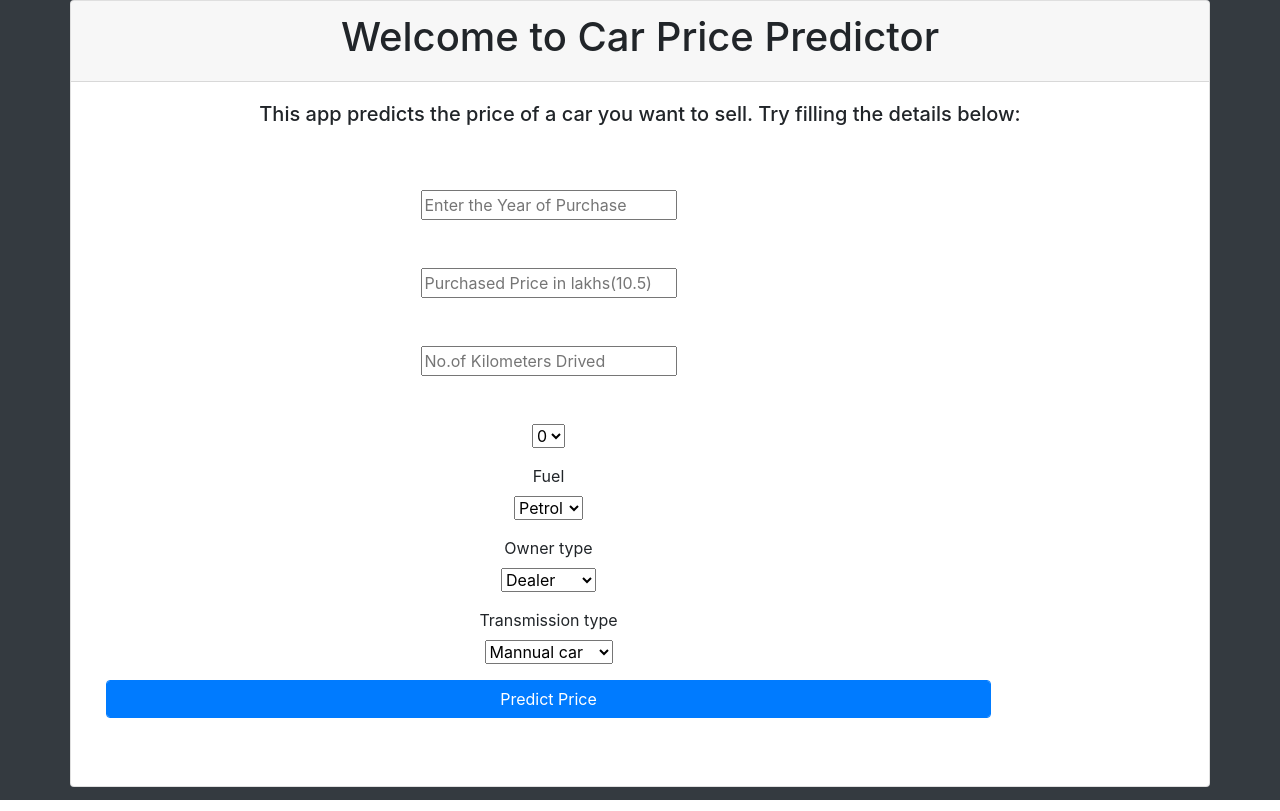
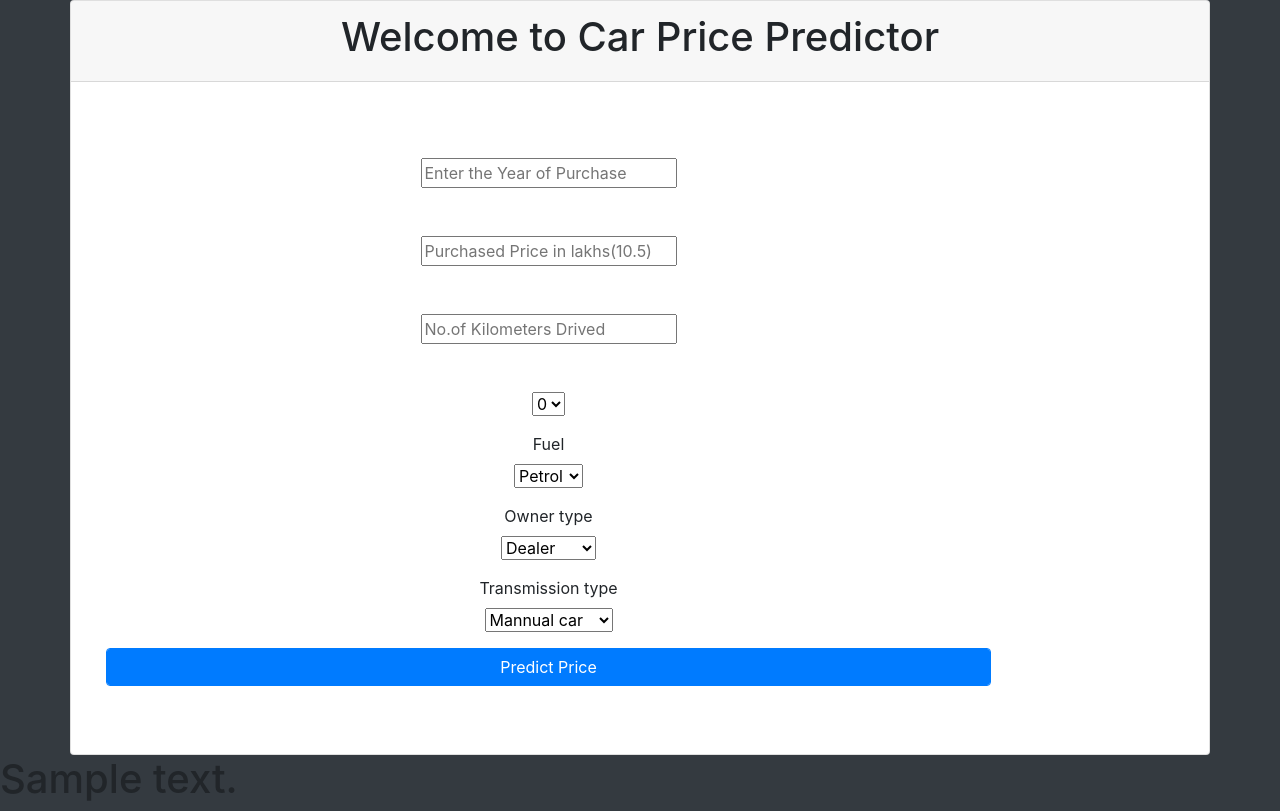
Before and after one commit to deepasoman93/Car-Price-Prediction, a Flask app: template templates/index.html in a window 1280 px wide. Run offline with Flask 2, Linux system fonts and the light colour scheme; the template is opened without the code that fills it: most values are stand-ins (such as "Sample title", 1, 10 or a date in 2020); parts of the project's set-up code (start-up, migrations or seed data) failed here and were passed over; some libraries are stand-ins or nearby versions.

Commit message:
Update index.html

```diff
--- a/templates/index.html
+++ b/templates/index.html
@@ -26,9 +26,6 @@
                 <h1>Welcome to Car Price Predictor</h1>
             </div>
             <div class="card-body">
-                <div class="col-12" style="text-align: center">
-                    <h5>This app predicts the price of a car you want to sell. Try filling the details below: </h5>
-                </div>
                 <br>
                 <form action="{{ url_for('predict')}}" method="post" style="background-color:transbox" align="left"  accept-charset="utf-8" name="Modelform">
                     <div class="col-md-10 form-group" style="text-align: center">
@@ -88,7 +85,7 @@
         </div>
     </div>
 </div>
-
+<h1>{{ prediction_text }}</h1>
 
 <!-- jQuery first, then Popper.js, then Bootstrap JS -->
 <script src="https://code.jquery.com/jquery-3.5.1.slim.min.js"
```
